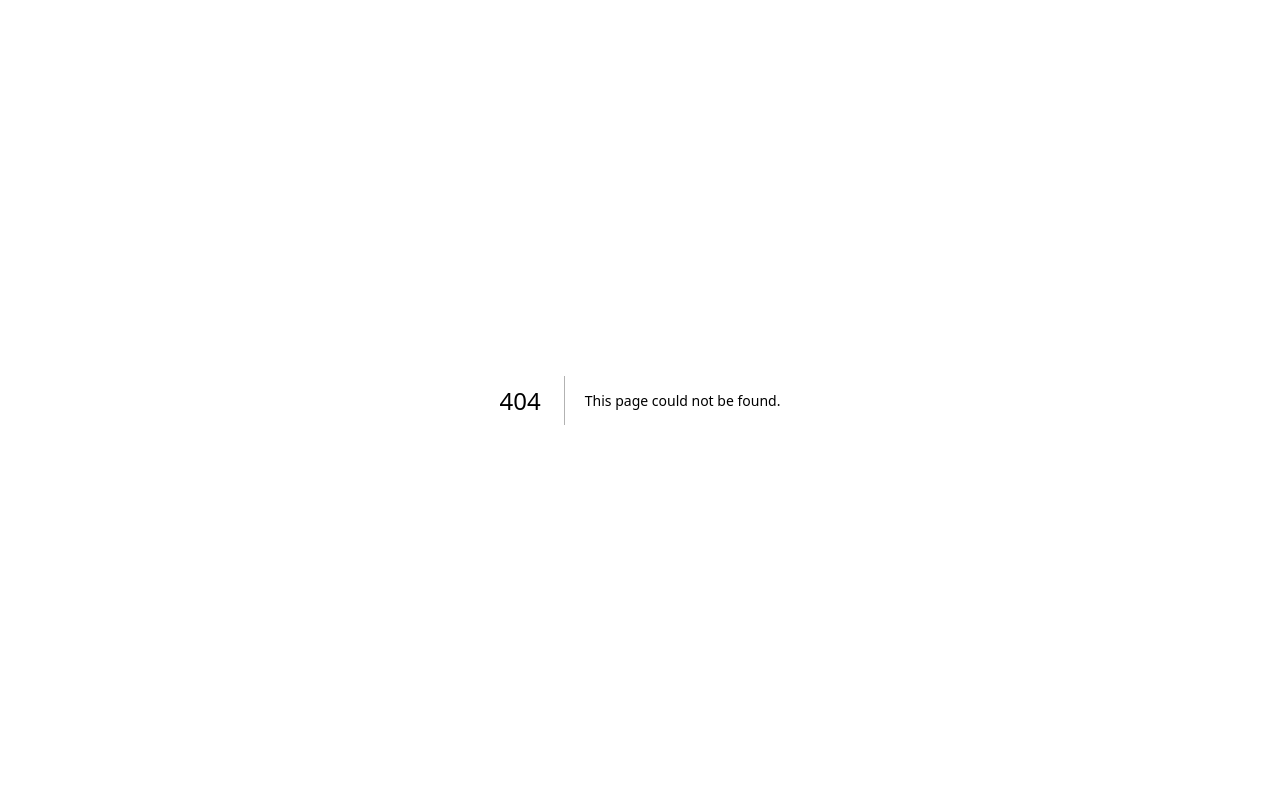
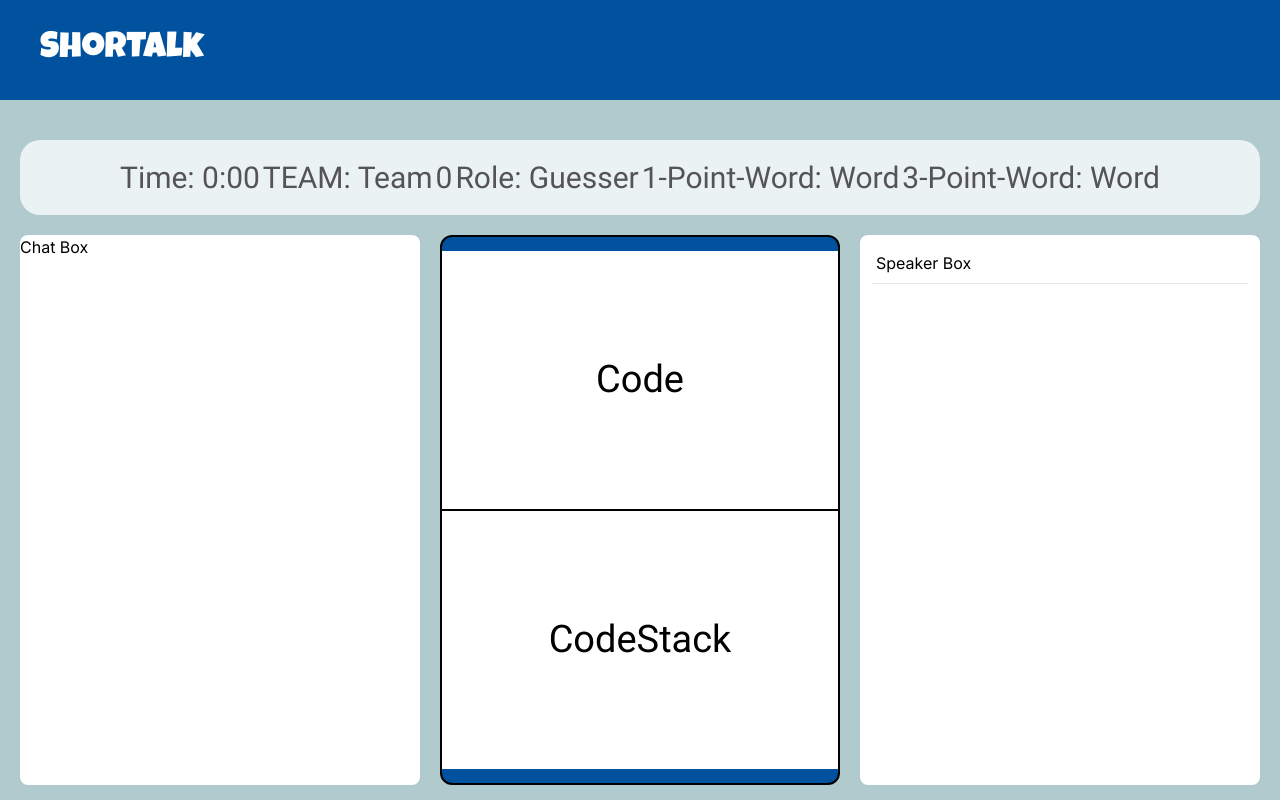
Before and after one commit to JarIsCoding/Shortalk---Front-End, a Next.js app: page /pages/gamePage in a window 1280 px wide. Before the commit this address had no page. Built offline with nearby package versions, Linux system fonts and the light colour scheme.

Commit message:
game page creation and fix login page

```diff
--- a/src/app/components/StatusBar.tsx
+++ b/src/app/components/StatusBar.tsx
@@ -11,6 +11,10 @@ const StatusBar = (props: IStatusBar) => {
         {props.OnePointWord && <div>{"1-Point-Word: " + props.OnePointWord}</div>}
         {props.ThreePointWord && <div>{ "3-Point-Word: " + props.ThreePointWord}</div>}
     </div>
+
+    // Keeping this as a note for myself -jared
+    // <StatusBar time='0:00' teamName='Team' roundNumber={0} roundTotal={0} role='Guesser' OnePointWord='Word' ThreePointWord='Word' />
+
   )
 }
 
--- a/src/app/page.tsx
+++ b/src/app/page.tsx
@@ -20,20 +20,16 @@ export default function Home() {
       password: password
     }
 
-    if (password || username === '') {
-      setWrongText('Incorrect password or username')
-    }
+    let token: IToken | string = await login(userData)
 
-    let token: IToken = await login(userData)
-
-    console.log(token)
-
-    if (token.token !== null) {
-      localStorage.setItem("Token", token.token)
-      // getLoggedInUserData(username)
-      router.push('/pages/homePage')
+    if (typeof token !== "string") {
+      if (token.token !== null) {
+        localStorage.setItem("Token", token.token)
+        // getLoggedInUserData(username)
+        router.push('/pages/homePage')
+      }
     } else {
-      setWrongText("Incorrect username or password");
+      setWrongText(token)
     }
 
   }
@@ -59,7 +55,7 @@ export default function Home() {
             {/* Username and password Input Field */}
             <input id="username" type="text" placeholder='Username' className='inputSize rounded-none' onChange={(e) => setUsername(e.target.value)} required />
             <input id="password1" type="password" placeholder='Password' className='inputSize rounded-none' onChange={(e) => setPassword(e.target.value)} required />
-            <p>
+            <p className='text-end text-red-600'>
               {wrongText}
             </p>
 
--- /dev/null
+++ b/src/app/pages/gamePage/page.tsx
@@ -0,0 +1,80 @@
+'use client'
+
+import BuzzBtn from '@/app/components/BuzzBtn'
+import Card from '@/app/components/Card'
+import NavBar from '@/app/components/NavBar'
+import SkipBtn from '@/app/components/SkipBtn'
+import StatusBar from '@/app/components/StatusBar'
+import React, { useState } from 'react'
+
+const gamePage = () => {
+
+    const [guesser, setGuesser] = useState<boolean>(false)
+    const [speaker, setSpeaker] = useState<boolean>(false)
+    const [defense, setDefense] = useState<boolean>(false)
+
+    const [role, setRole] = useState<string>('')
+
+    // if(guesser){
+    //     setRole('Guesser')
+    // } else if(speaker){
+    //     setRole('Speaker')
+    // } else if(defense){
+    //     setRole('Defense')
+    // }
+
+    return (
+        <div className='bg-lblue h-screen'>
+            <NavBar title='ShorTalk' />
+            <div className='p-5 pt-10'>
+                <StatusBar time='0:00' teamName='Team' roundNumber={0} roundTotal={0} role='Guesser' OnePointWord='Word' ThreePointWord='Word' />
+            </div>
+            <div className='grid grid-cols-3 gap-5 px-5'>
+
+                {/* This is the Guesser box */}
+                <div className='bg-white rounded-lg relative'>
+
+                    {/* Text from the guessers goes here */}
+                    <div className=''>
+                        Chat Box
+                    </div>
+
+                    <div className={`absolute bottom-1 left-1 w-[100%] ${guesser ? 'block' : 'hidden'}`}>
+                        <input type="text" placeholder='Type Your Guesses Here...' className='rounded-md w-[98%]' />
+                    </div>
+                </div>
+
+                {/* This is the Card box */}
+                <div>
+                    <div className='flex justify-center'>
+                        <Card top='Code' bottom='CodeStack' />
+                    </div>
+                    <div className={`flex justify-center pt-5 ${speaker? 'block' : 'hidden'}`}>
+                        <SkipBtn />
+                    </div>
+                    <div className={`flex justify-center pt-5 ${defense? 'block' : 'hidden'}`}>
+                        <BuzzBtn />
+                    </div>
+                </div>
+
+                {/* This is the speaker box */}
+                <div className='bg-white rounded-lg'>
+                    <div className='pt-4 pb-2 ps-4'>
+                        Speaker Box
+                    </div>
+                    <hr className='bg-black mx-3'/>
+
+                    {/* Text from the Speaker goes here */}
+                    <div>
+
+                    </div>
+
+                    <input type="text" placeholder='Start Typing Description Here...' className={`border-0 w-[100%] px-5 ${speaker? 'block' : 'hidden'}`}/>
+                </div>
+
+            </div>
+        </div>
+    )
+}
+
+export default gamePage
--- a/src/utils/Dataservices.ts
+++ b/src/utils/Dataservices.ts
@@ -33,8 +33,8 @@ export const login = async (loginUser: IUserInfo) => {
     })
 
     if (!res.ok) {
-        const message = "An error has occured " + res.status;
-        throw new Error(message);
+        const message = "Username or Password is incorrect"
+        return message
     }
 
     const data: IToken = await res.json();
```
